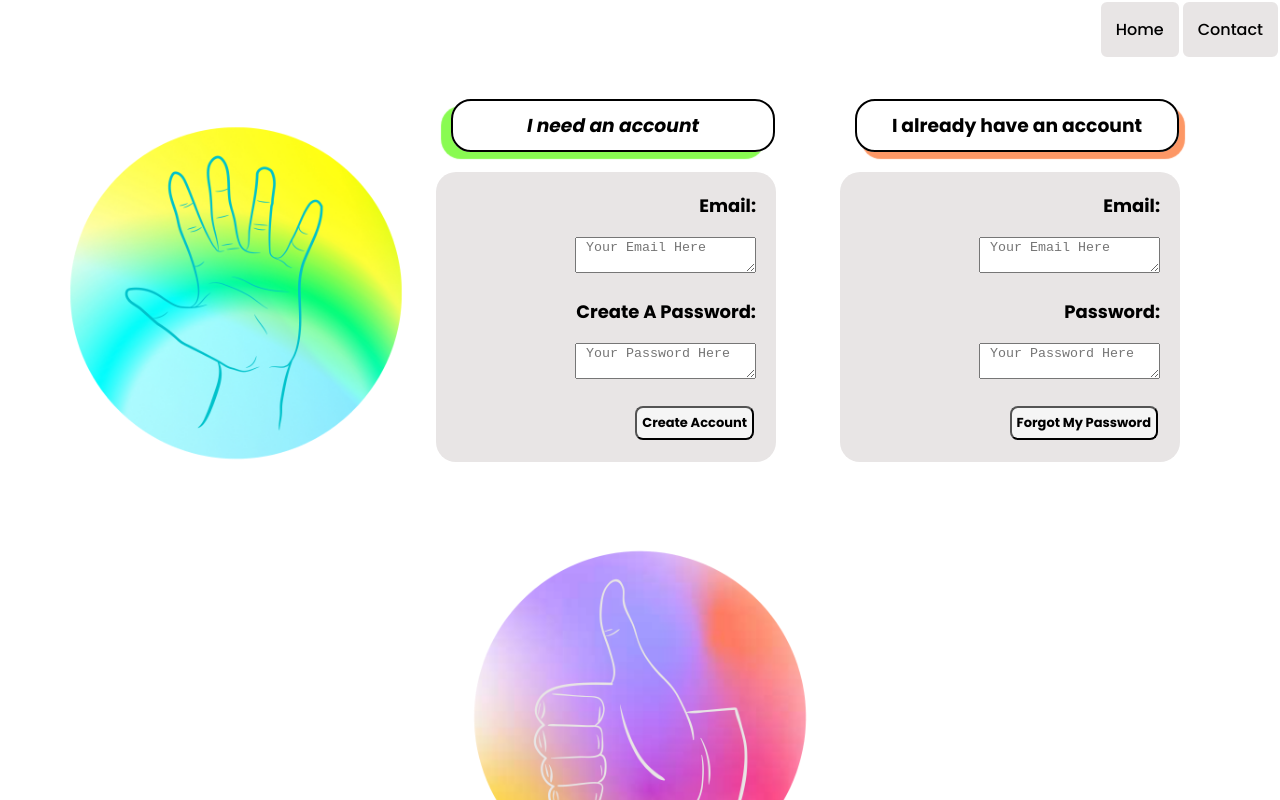
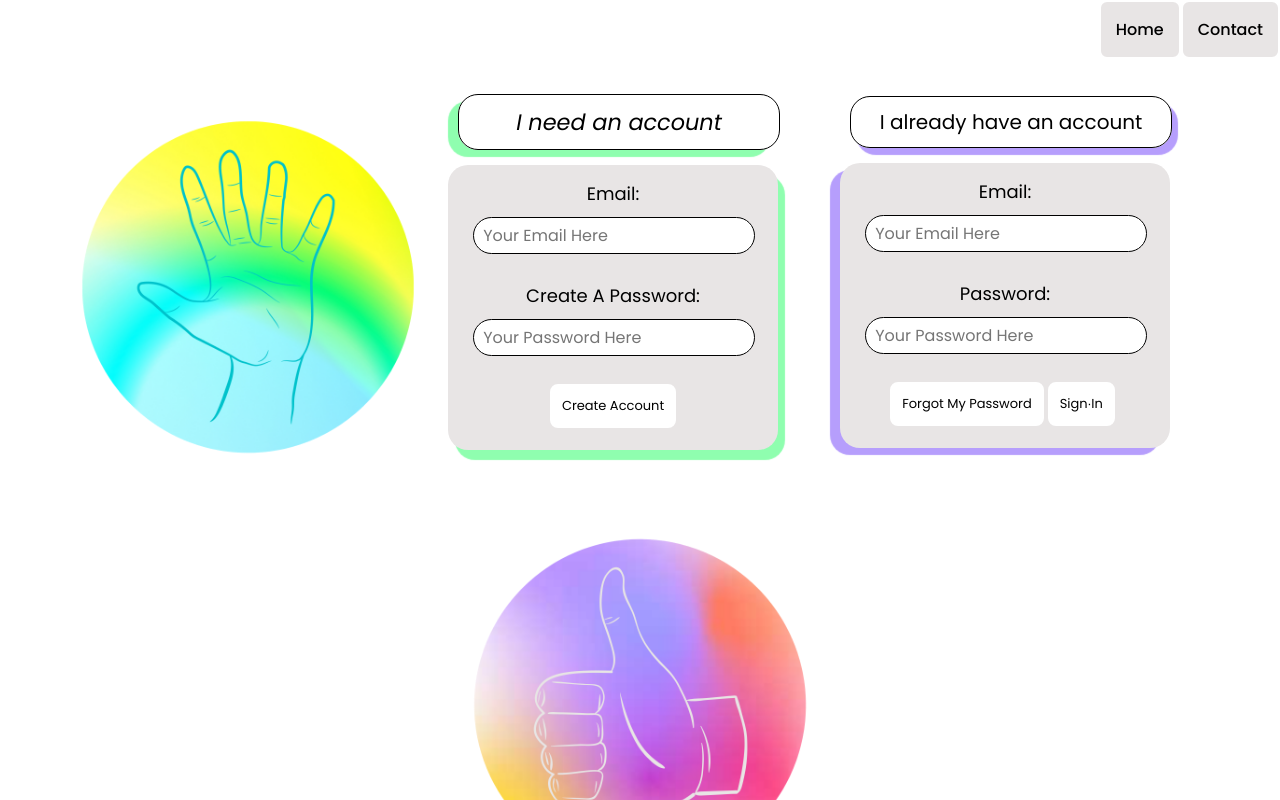
Before and after one commit to rhyannonjoy/capstone-front, a React (Create React App) app: page /signin in a window 1280 px wide. Shown: the top 800 px of the page. Built offline with nearby package versions, Linux system fonts and the light colour scheme.

Commit message:
cleaned-up SignIn + SignUp forms, SignInPage

```diff
--- a/src/components/forms/SignInForm.css
+++ b/src/components/forms/SignInForm.css
@@ -1,34 +1,85 @@
 .forgot-password-button {
-    background-color: whitesmoke;
+    background-color: white;
+    border: 2px solid white;
     border-radius: 8px;
     color: black;
+    cursor: pointer;
     font-family: 'Poppins', sans-serif;
     font-size: small;
-    font-weight: bold;
-    margin: 2px;
+    font-weight: medium;
+    padding: 10px;
+}
+
+.forgot-password-button:hover {
+    background-color: #f7c9e7;
+    color: black;
+}
+
+.sign-in-email-field {
+    border: 1px solid black;
+    border-radius: 20px;
+    font-family: 'Poppins', sans-serif;
+    font-size: medium;
+    width: 270px;
+    margin: 10px;
     padding: 5px;
 }
 
 .sign-in-form {
-    align-items: center;
+    text-align: center;
+}
+
+.sign-in-password-field {
+    border: 1px solid black;
+    border-radius: 20px;
+    font-family: 'Poppins', sans-serif;
+    font-size: medium;
+    width: 270px;
+    margin: 10px;
+    padding: 5px;
+}
+
+.sign-in-form-button {
+    background-color: white;
+    border: 2px solid white;
+    border-radius: 8px;
+    color: black;
+    cursor: pointer;
+    font-family: 'Poppins', sans-serif;
+    font-size: small;
+    font-weight: medium;
+    margin-left: 4px;
+    margin-right: 5px;
+    padding: 10px;
+}
+
+.sign-in-form-button:hover {
+    background-color: #9af9e2;
+    color: black;
+}
+
+.sign-in-form-container {
     background-color: #E8E5E5;
     border-radius: 20px;
+    box-shadow: -10px 7px 1px #b69efc;
     font-family: 'Poppins', sans-serif;
     font-size: large;
-    font-weight: bold;
-    height: 250px;
+    font-weight: 400;
+    height: 255px;
     width: 300px;
     margin: 5px;
-    padding: 20px;
+    padding: 15px;
 }
 
 .sign-in-form-header {
-    border: 2px solid;
+    border: 1px solid black;
     border-radius: 20px;
-    box-shadow: 6px 7px 1px #fd9765;
+    box-shadow: 6px 7px 1px #b69efc;
     color: black;
     font-family: 'Poppins', sans-serif;
-    margin: 20px;
+    font-size: 125%;
+    font-weight: 400;
+    margin: 15px;
     padding: 10px;
     text-align: center;
     width: 300px;
--- a/src/components/forms/SignInForm.js
+++ b/src/components/forms/SignInForm.js
@@ -4,24 +4,22 @@ const SignInForm = () => {
   return (
     <div>
       <h3 className="sign-in-form-header">I already have an account</h3>
-      <div className="sign-in-form">
-        <form>
+      <div className="sign-in-form-container">
+        <form className="sign-in-form">
           <label>Email:</label>
-          <p></p>
-          <textarea
+          <input
             className="sign-in-email-field"
             placeholder=" Your Email Here"
-          ></textarea>
+          ></input>
           <p></p>
           <label>Password:</label>
-          <p></p>
-          <textarea
+          <input
             className="sign-in-password-field"
             placeholder=" Your Password Here"
-          ></textarea>
-          <p></p>
+          ></input>
           <p></p>
           <button className="forgot-password-button">Forgot My Password</button>
+          <button className="sign-in-form-button">Sign∙In</button>
         </form>
       </div>
     </div>
--- a/src/components/forms/SignUpForm.css
+++ b/src/components/forms/SignUpForm.css
@@ -1,35 +1,67 @@
 .create-account-button {
-    background-color: whitesmoke;
+    background-color: white;
+    border: 2px solid white;
     border-radius: 8px;
     color: black;
+    cursor: pointer;
     font-family: 'Poppins', sans-serif;
     font-size: small;
-    font-weight: bold;
-    margin: 2px;
-    padding: 5px;
+    font-weight: medium;
+    padding: 10px;
+}
+
+.create-account-button:hover {
+    background-color: #ffff8a;
+    color: black;
 }
 
 .create-account-header {
-    border: 2px solid;
+    border: 1px solid black;
     border-radius: 20px;
+    box-shadow: -10px 7px 1px #8ffeaf;
     color: black;
     font-family: 'Poppins', sans-serif;
-    box-shadow: -10px 7px 1px #89fb51;
-    margin: 20px;
+    font-size: 140%;
+    font-weight: 400;
+    margin: 15px;
     padding: 10px;
     text-align: center;
     width: 300px;
 }
 
+.sign-up-email-field {
+    border: 1px solid black;
+    border-radius: 20px;
+    font-family: 'Poppins', sans-serif;
+    font-size: medium;
+    width: 270px;
+    margin: 10px;
+    padding: 5px;
+}
+
+.sign-up-password-field {
+    border: 1px solid black;
+    border-radius: 20px;
+    font-family: 'Poppins', sans-serif;
+    font-size: medium;
+    width: 270px;
+    margin: 10px;
+    padding: 5px;
+}
+
 .sign-up-form {
-    align-items: center;
+    text-align: center;
+}
+
+.sign-up-form-container {
     background-color: #E8E5E5;
     border-radius: 20px;
+    box-shadow: 7px 10px 1px #8ffeaf;
     font-family: 'Poppins', sans-serif;
     font-size: large;
-    font-weight: bold;
-    height: 250px;
+    font-weight: 400;
+    height: 255px;
     width: 300px;
     margin: 5px;
-    padding: 20px;
+    padding: 15px;
 }
--- a/src/components/forms/SignUpForm.js
+++ b/src/components/forms/SignUpForm.js
@@ -4,26 +4,21 @@ const SignUpForm = () => {
   return (
     <div>
       <h3 className="create-account-header">
-        <em>
-          <b>I need an account</b>
-        </em>
+        <em>I need an account</em>
       </h3>
-      <div className="sign-up-form">
-        <form>
+      <div className="sign-up-form-container">
+        <form className="sign-up-form">
           <label>Email:</label>
-          <p></p>
-          <textarea
+          <input
             className="sign-up-email-field"
             placeholder=" Your Email Here"
-          ></textarea>
+          ></input>
           <p></p>
           <label>Create A Password:</label>
-          <p></p>
-          <textarea
+          <input
             className="sign-up-password-field"
             placeholder=" Your Password Here"
-          ></textarea>
-          <p></p>
+          ></input>
           <p></p>
           <button className="create-account-button">Create Account</button>
         </form>
--- /dev/null
+++ b/src/components/navigation/Footer.css
@@ -0,0 +1,9 @@
+.footer-section {
+    background-color: #E8E5E5;
+    font-family: 'Poppins', sans-serif;
+    font-size: medium;
+    font-weight: 500;
+    margin: 10px;
+    padding: 8px;
+    text-align: center;
+  }
--- /dev/null
+++ b/src/components/navigation/Footer.js
@@ -0,0 +1,13 @@
+import "./Footer.css";
+
+const Footer = () => {
+  return (
+    <div>
+      <footer className="footer-section">
+        ©Ada Developers Academy <em>RJR</em> 2022
+      </footer>
+    </div>
+  );
+};
+
+export default Footer;
--- /dev/null
+++ b/src/components/navigation/NavigationBar.css
@@ -0,0 +1,5 @@
+.nav-bar {
+    align-items: center;
+    background-color: #E8E5E5;
+    display: flex;
+}
```
Also changed, not shown: src/components/navigation/NavigationBar.js (added, +13 -0 lines).
